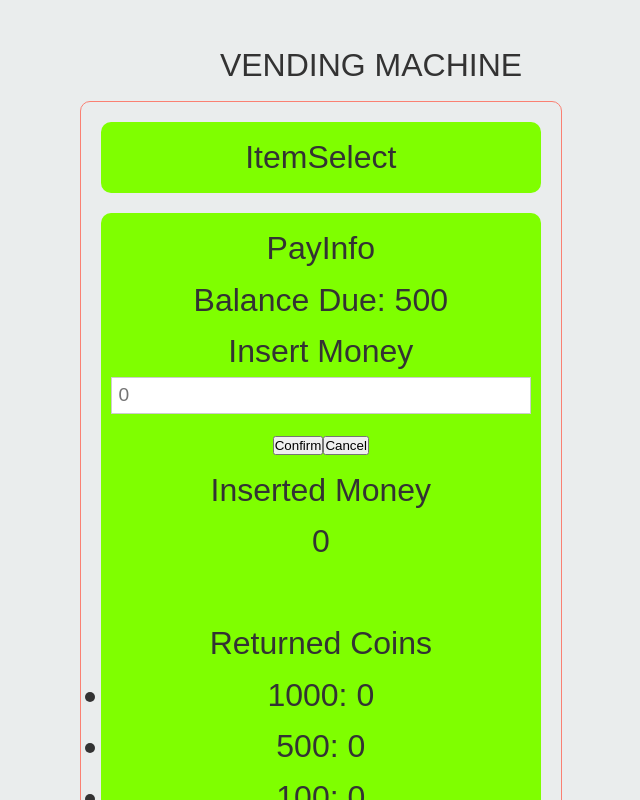
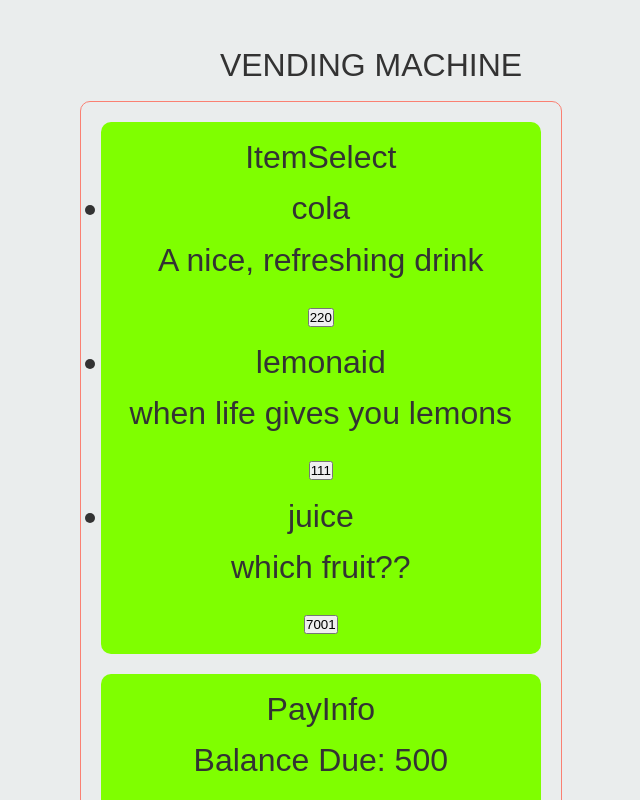
Before and after one commit to adam0tokyo/Quik-Vend, a React (Create React App) app: page / in a window 1280 px wide. Shown: the top 800 px of the page, without its empty margins (269-909 px from the left). Built offline with nearby package versions, Linux system fonts and the light colour scheme.

Commit message:
feat: add item selection

```diff
--- a/src/components/ItemSelect/ItemSelect.tsx
+++ b/src/components/ItemSelect/ItemSelect.tsx
@@ -6,12 +6,63 @@ interface IProps {
     setMoneyDue: React.Dispatch<React.SetStateAction<number>>,
 }
 
+interface Iproduct {
+    name: string;
+    description: string;
+    imageURL: string;
+    price: number;
+}
 
 const ItemSelect: React.FC<IProps> = ({ setMoneyDue }) => {
+
+    const productsList: Iproduct[] = [
+        {
+            name: 'cola',
+            description: 'A nice, refreshing drink',
+            imageURL: 'none',
+            price: 220,
+        },
+        {
+            name: 'lemonaid',
+            description: 'when life gives you lemons',
+            imageURL: 'none',
+            price: 111,
+        },
+        {
+            name: 'juice',
+            description: 'which fruit??',
+            imageURL: 'none',
+            price: 7001,
+        }
+    ]
+
+    const handleSelectedProduct = (price: number) => {
+        setMoneyDue(price)
+    }
+
+    const renderProducts = (): JSX.Element[] => {
+        return productsList.map((product: Iproduct) => {
+            return (
+                <li className="List" key={product.name}>
+                    {product.name}<br />
+                    {product.description}<br />
+                    <button type="button" onClick={() => handleSelectedProduct(product.price)}>{product.price}</button><br />
+                </li >
+            )
+        })
+    }
+
+
+
     return (
+
         <div className={styles.griditem}>
             ItemSelect
+            <ul>
+                {renderProducts()}
+            </ul>
         </div>
+
     )
 }
 
```
